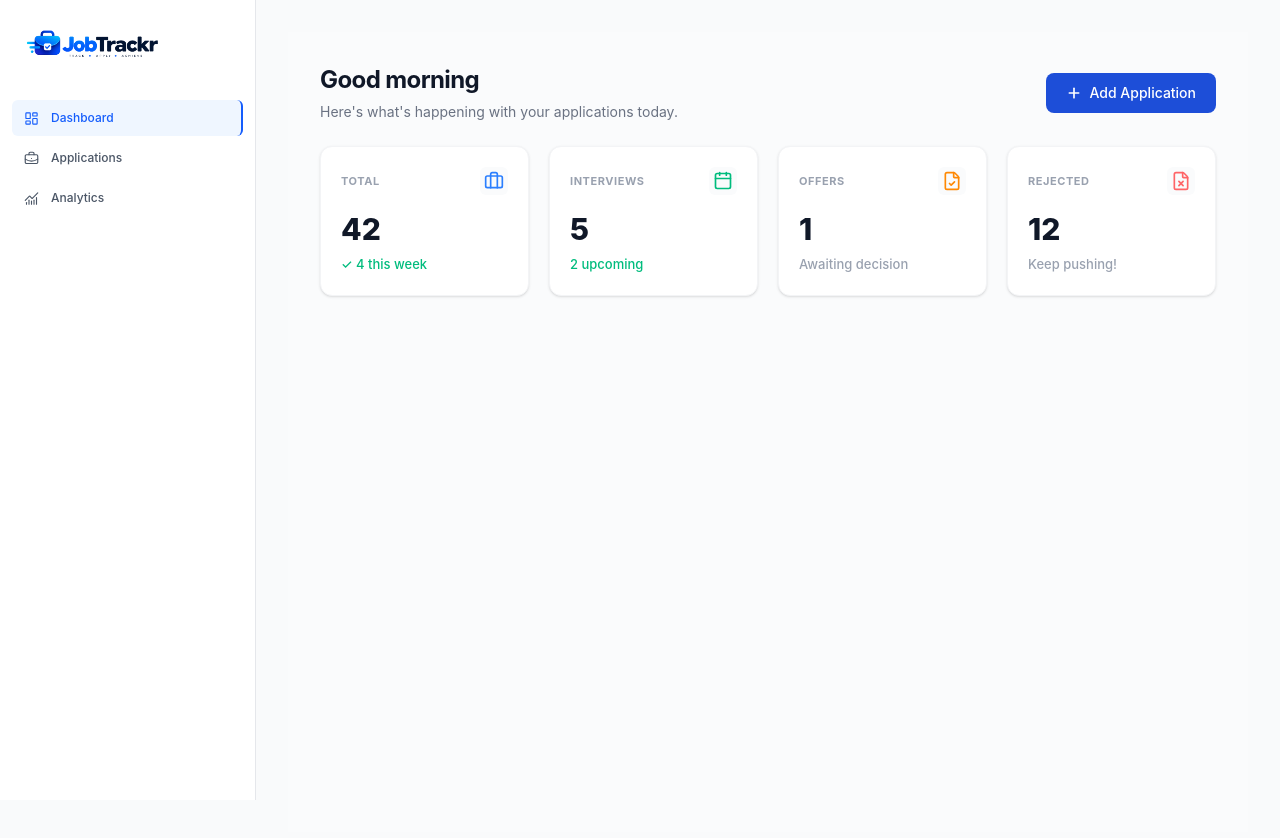
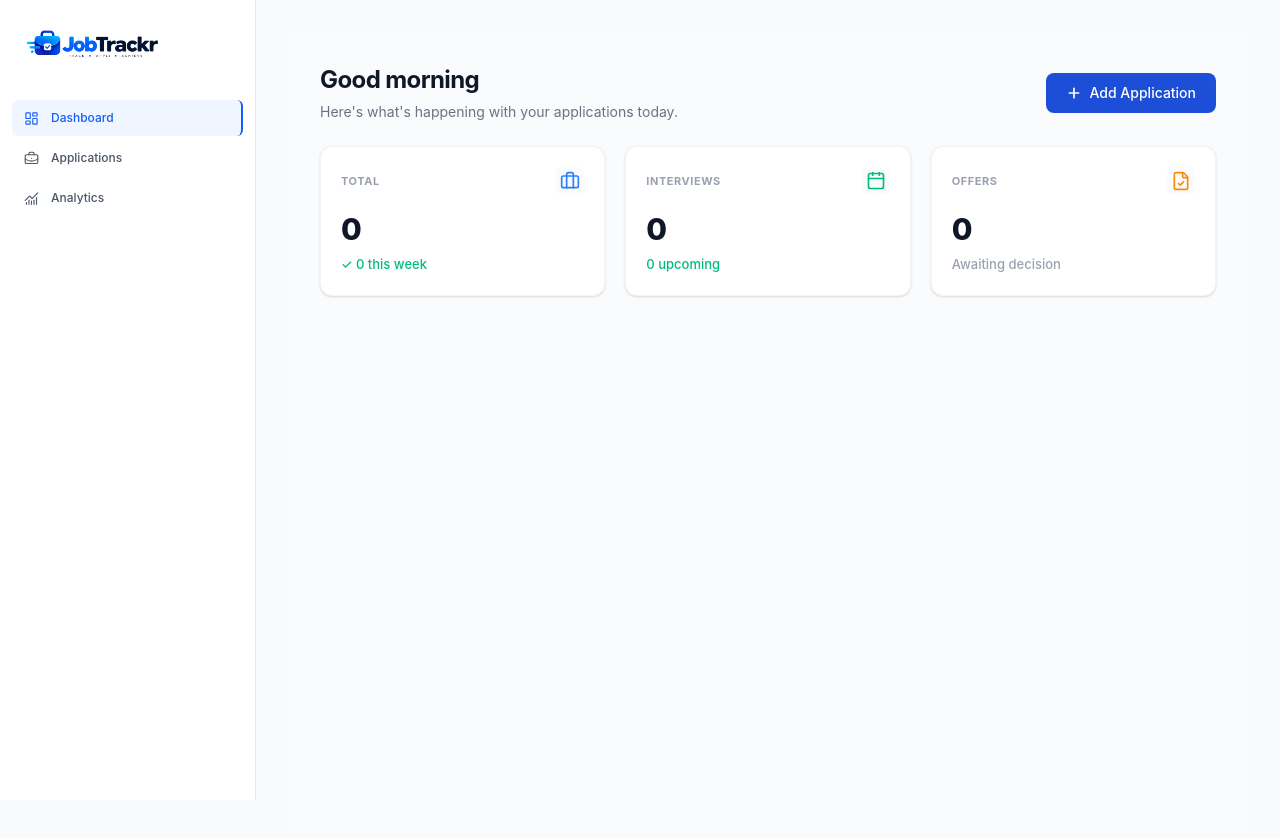
Before and after one commit to Hitheshamin24/JobTrackr, a React (Vite) app: page /dashboard in a window 1280 px wide. Shown: the top 838 px of the page. Built offline with nearby package versions, Linux system fonts and the light colour scheme.

Commit message:
add logic for dashboard

```diff
--- /dev/null
+++ b/src/shared/hooks/useDashboardHook.jsx
@@ -0,0 +1,71 @@
+import { useEffect } from "react";
+import { useSelector } from "react-redux";
+
+export const useDashBoardHook = () => {
+  const { applications } = useSelector((state) => state.applications);
+
+  const getTotalCount = () => {
+    return applications.length;
+  };
+  const getThisWeek = () => {
+    const today = new Date();
+
+    const day = today.getDay();
+    const diff = day === 0 ? -6 : 1 - day;
+
+    const startOfWeek = new Date(today);
+    startOfWeek.setDate(today.getDate() + diff);
+    startOfWeek.setHours(0, 0, 0, 0);
+
+    const endOfWeek = new Date(startOfWeek);
+    endOfWeek.setDate(startOfWeek.getDate() + 6);
+    endOfWeek.setHours(23, 59, 59, 999);
+
+    const thisWeek = applications.filter((application) => {
+      const applicationDate = new Date(application.applicationDate);
+      return applicationDate >= startOfWeek && applicationDate <= endOfWeek;
+    });
+    return thisWeek.length;
+  };
+
+  const getUpcomingInterviews = () => {
+    const today = new Date();
+
+    const upcoming = applications.filter((application) => {
+      const nexInterviewDate = new Date(application.nexInterviewDate);
+
+      return nexInterviewDate > today;
+    });
+    console.log(upcoming);
+    return upcoming.length;
+  };
+
+  const getInterviewsCount = () => {
+    const interviews = applications.filter((application) => {
+      return application.currentStatus === "interviewing";
+    });
+
+    return interviews.length;
+  };
+
+  const getOfferCount = () => {
+    const offers = applications.filter((application) => {
+      return application.currentStatus === "offer";
+    });
+    return offers.length;
+  };
+  useEffect(() => {
+    getTotalCount();
+    getThisWeek();
+    getUpcomingInterviews();
+    getInterviewsCount();
+    getOfferCount();
+  }, [applications]);
+  return {
+    getTotalCount,
+    getThisWeek,
+    getUpcomingInterviews,
+    getInterviewsCount,
+    getOfferCount,
+  };
+};
--- a/src/shared/ui/pages/DashboardPage.jsx
+++ b/src/shared/ui/pages/DashboardPage.jsx
@@ -1,41 +1,42 @@
-import PageHeader from '../component/PageHeader';
-import StatCard from '../component/StatCard';
-import { Briefcase, Calendar, FileCheck, FileX } from 'lucide-react';
+import { useDashBoardHook } from "../../hooks/useDashboardHook";
+import PageHeader from "../component/PageHeader";
+import StatCard from "../component/StatCard";
+import { Briefcase, Calendar, FileCheck } from "lucide-react";
 
 const DashboardPage = () => {
+  const {
+    getTotalCount,
+    getThisWeek,
+    getUpcomingInterviews,
+    getInterviewsCount,
+    getOfferCount,
+  } = useDashBoardHook();
   const stats = [
     {
       id: 1,
-      title: 'TOTAL',
-      count: '42',
-      subtitle: '✓ 4 this week',
-      subtitleColor: 'text-emerald-500',
+      title: "TOTAL",
+      count: getTotalCount(),
+      subtitle: `✓ ${getThisWeek()} this week`,
+      subtitleColor: "text-emerald-500",
       icon: <Briefcase className="w-5 h-5 text-blue-500" strokeWidth={2} />,
     },
     {
       id: 2,
-      title: 'INTERVIEWS',
-      count: '5',
-      subtitle: '2 upcoming',
-      subtitleColor: 'text-emerald-500',
+      title: "INTERVIEWS",
+      count: getInterviewsCount(),
+      subtitle: `${getUpcomingInterviews()} upcoming`,
+      subtitleColor: "text-emerald-500",
       icon: <Calendar className="w-5 h-5 text-emerald-500" strokeWidth={2} />,
     },
     {
       id: 3,
-      title: 'OFFERS',
-      count: '1',
-      subtitle: 'Awaiting decision',
-      subtitleColor: 'text-gray-400',
+      title: "OFFERS",
+      count: getOfferCount(),
+      subtitle: getOfferCount() !== 0 ? "Congratulations" : "Awaiting decision",
+      subtitleColor: "text-gray-400",
       icon: <FileCheck className="w-5 h-5 text-orange-400" strokeWidth={2} />,
     },
-    {
-      id: 4,
-      title: 'REJECTED',
-      count: '12',
-      subtitle: 'Keep pushing!',
-      subtitleColor: 'text-gray-400',
-      icon: <FileX className="w-5 h-5 text-red-400" strokeWidth={2} />,
-    },
+
   ];
 
   return (
@@ -46,7 +47,7 @@ const DashboardPage = () => {
       />
 
       {/* Stats Cards Grid */}
-      <div className="grid grid-cols-1 sm:grid-cols-2 lg:grid-cols-4 gap-5">
+      <div className="grid grid-cols-1 sm:grid-cols-2 lg:grid-cols-3 gap-5">
         {stats.map((stat) => (
           <StatCard key={stat.id} stat={stat} />
         ))}
```
